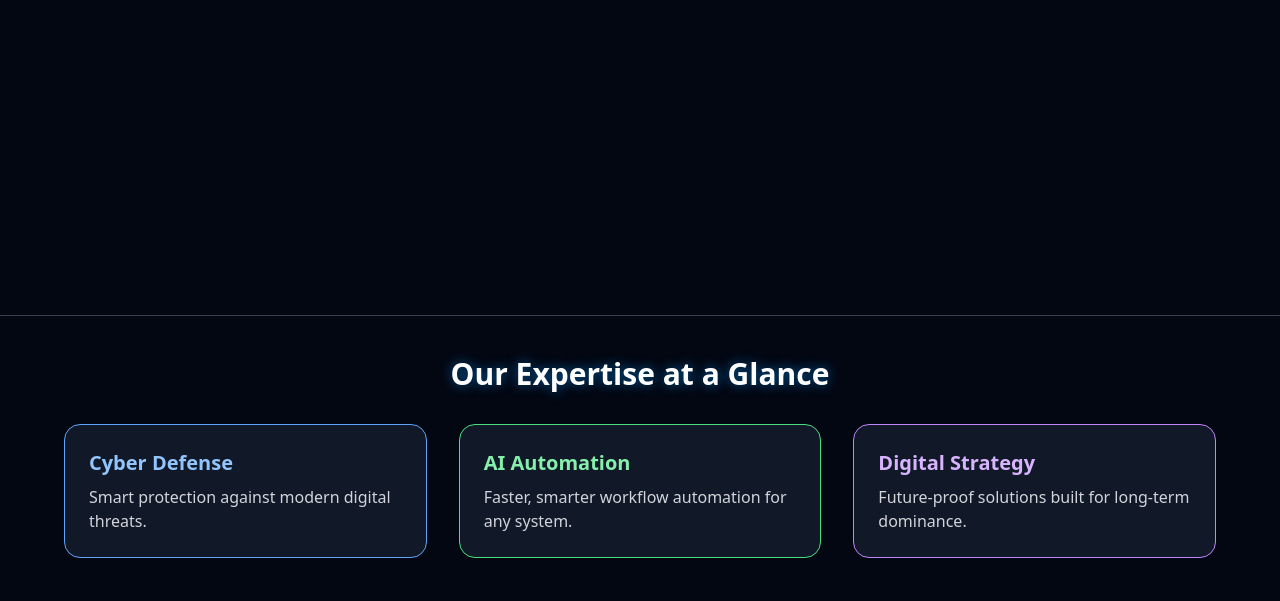
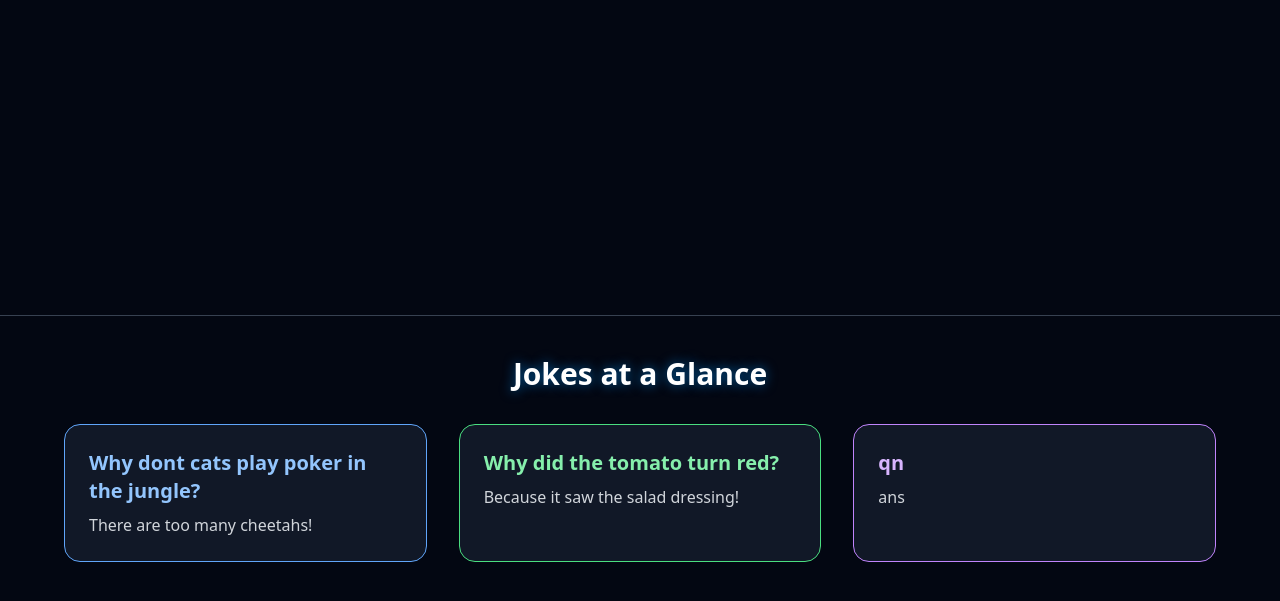
Before and after one commit to seahpassion-byte/supguys, a plain HTML site: page index.html in a window 1280 px wide. Shown: the part 565-1166 px from the top of the page. Drawn offline with nearby package versions, Linux system fonts and the light colour scheme.

Commit message:
Update index.html

```diff
--- a/index.html
+++ b/index.html
@@ -44,24 +44,24 @@
   <!-- EXPERTISE SECTION -->
   <section id="core-competency" class="p-10">
     <h2 class="text-3xl font-semibold glow-text mb-8 text-center">
-      Our Expertise at a Glance
+      Jokes at a Glance
     </h2>
 
     <div class="grid grid-cols-1 md:grid-cols-2 lg:grid-cols-3 gap-8 max-w-6xl mx-auto">
 
       <div class="card p-6 border border-blue-400 rounded-2xl hover-zoom bg-gray-900">
-        <h3 class="text-xl font-bold text-blue-300">Cyber Defense</h3>
-        <p class="mt-2 text-gray-300">Smart protection against modern digital threats.</p>
+        <h3 class="text-xl font-bold text-blue-300">Why dont cats play poker in the jungle?</h3>
+        <p class="mt-2 text-gray-300">There are too many cheetahs!</p>
       </div>
 
       <div class="card p-6 border border-green-400 rounded-2xl hover-zoom bg-gray-900">
-        <h3 class="text-xl font-bold text-green-300">AI Automation</h3>
-        <p class="mt-2 text-gray-300">Faster, smarter workflow automation for any system.</p>
+        <h3 class="text-xl font-bold text-green-300">Why did the tomato turn red?</h3>
+        <p class="mt-2 text-gray-300">Because it saw the salad dressing!</p>
       </div>
 
       <div class="card p-6 border border-purple-400 rounded-2xl hover-zoom bg-gray-900">
-        <h3 class="text-xl font-bold text-purple-300">Digital Strategy</h3>
-        <p class="mt-2 text-gray-300">Future-proof solutions built for long-term dominance.</p>
+        <h3 class="text-xl font-bold text-purple-300">qn </h3>
+        <p class="mt-2 text-gray-300">ans</p>
       </div>
 
     </div>
```
